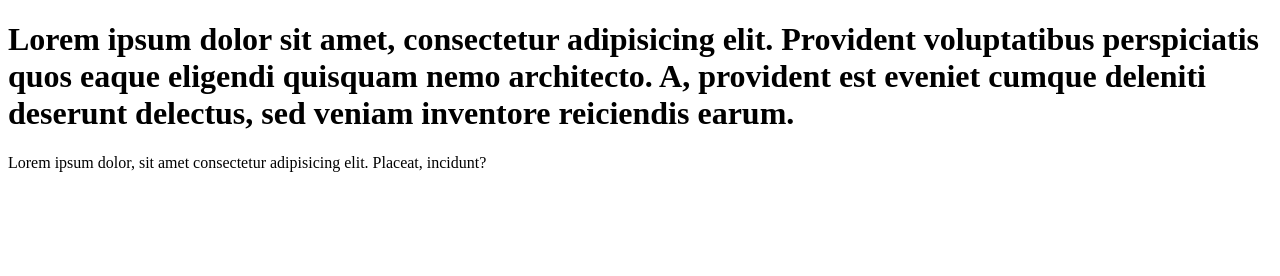
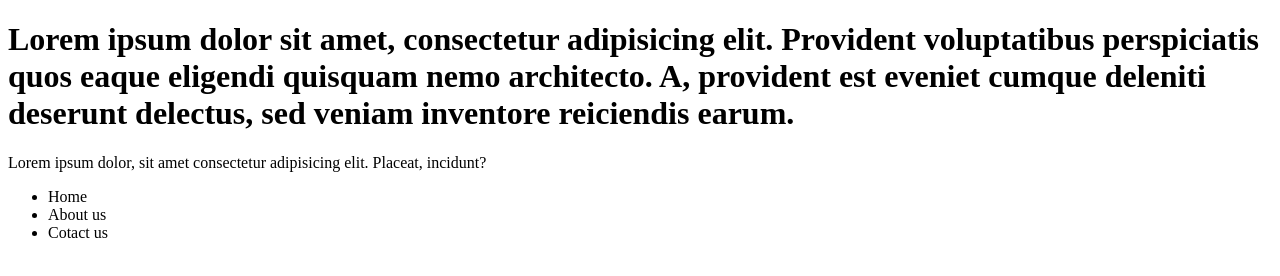
Before and after one commit to Marvo5/learn-git, a plain HTML site: page index.html in a window 1280 px wide. Drawn offline with Linux system fonts and the light colour scheme.

Commit message:
add a list

```diff
--- a/index.html
+++ b/index.html
@@ -8,5 +8,10 @@
 <body>
     <h1>Lorem ipsum dolor sit amet, consectetur adipisicing elit. Provident voluptatibus perspiciatis quos eaque eligendi quisquam nemo architecto. A, provident est eveniet cumque deleniti deserunt delectus, sed veniam inventore reiciendis earum.</h1>
     <p>Lorem ipsum dolor, sit amet consectetur adipisicing elit. Placeat, incidunt?</p>
+    <ul>
+        <li>Home</li>
+        <li>About us</li>
+        <li>Cotact us</li>
+    </ul>
 </body>
 </html>
```
